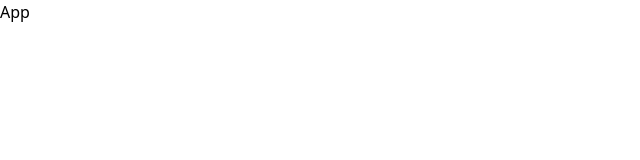
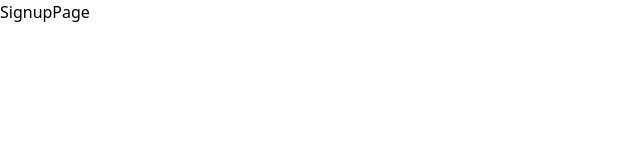
Before and after one commit to noble-osei/freelancer-startup-app, a React app in the folder frontend/: page /signup in a window 1280 px wide. Shown: the top 160 px of the page, without its empty margins (0-640 px from the left). Built offline with nearby package versions, Linux system fonts and the light colour scheme; the HTML template or start-up script is replaced by a standard one.

Commit message:
chore: set up Signup and Login routes

```diff
--- a/frontend/src/App.jsx
+++ b/frontend/src/App.jsx
@@ -1,8 +1,14 @@
 import React from 'react'
+import { Routes, Route } from 'react-router-dom'
+import SignupPage from './pages/SignupPage.jsx'
+import LoginPage from './pages/LoginPage.jsx'
 
 function App() {
   return (
-    <div>App</div>
+    <Routes>
+      <Route path='/signup' element={<SignupPage />} />
+      <Route path='/login' element={<LoginPage />} />
+    </Routes>
   )
 }
 
--- /dev/null
+++ b/frontend/src/pages/LoginPage.jsx
@@ -0,0 +1,9 @@
+import React from 'react'
+
+function LoginPage() {
+  return (
+    <div>LoginPage</div>
+  )
+}
+
+export default LoginPage
--- /dev/null
+++ b/frontend/src/pages/SignupPage.jsx
@@ -0,0 +1,9 @@
+import React from 'react'
+
+function SignupPage() {
+  return (
+    <div>SignupPage</div>
+  )
+}
+
+export default SignupPage
```
